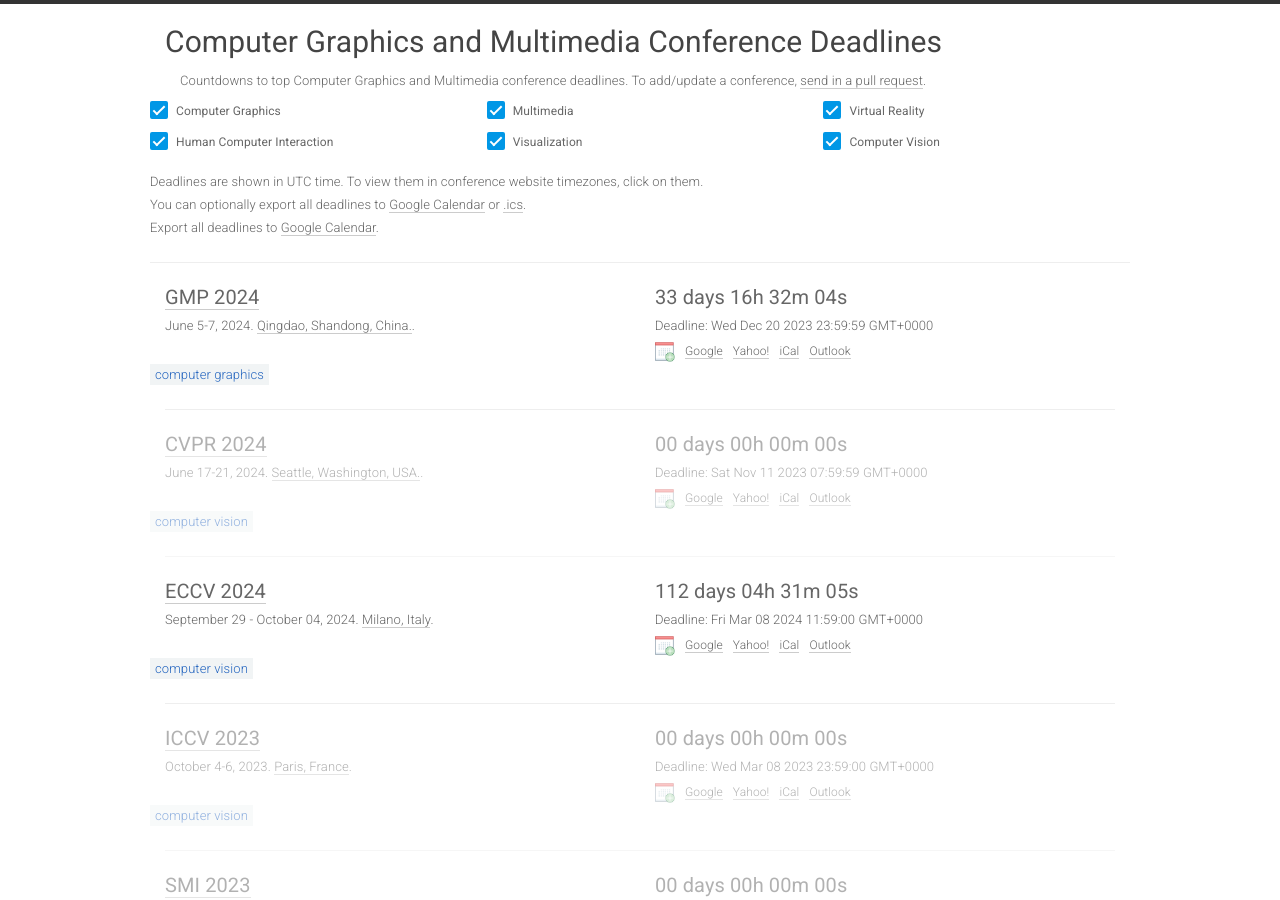
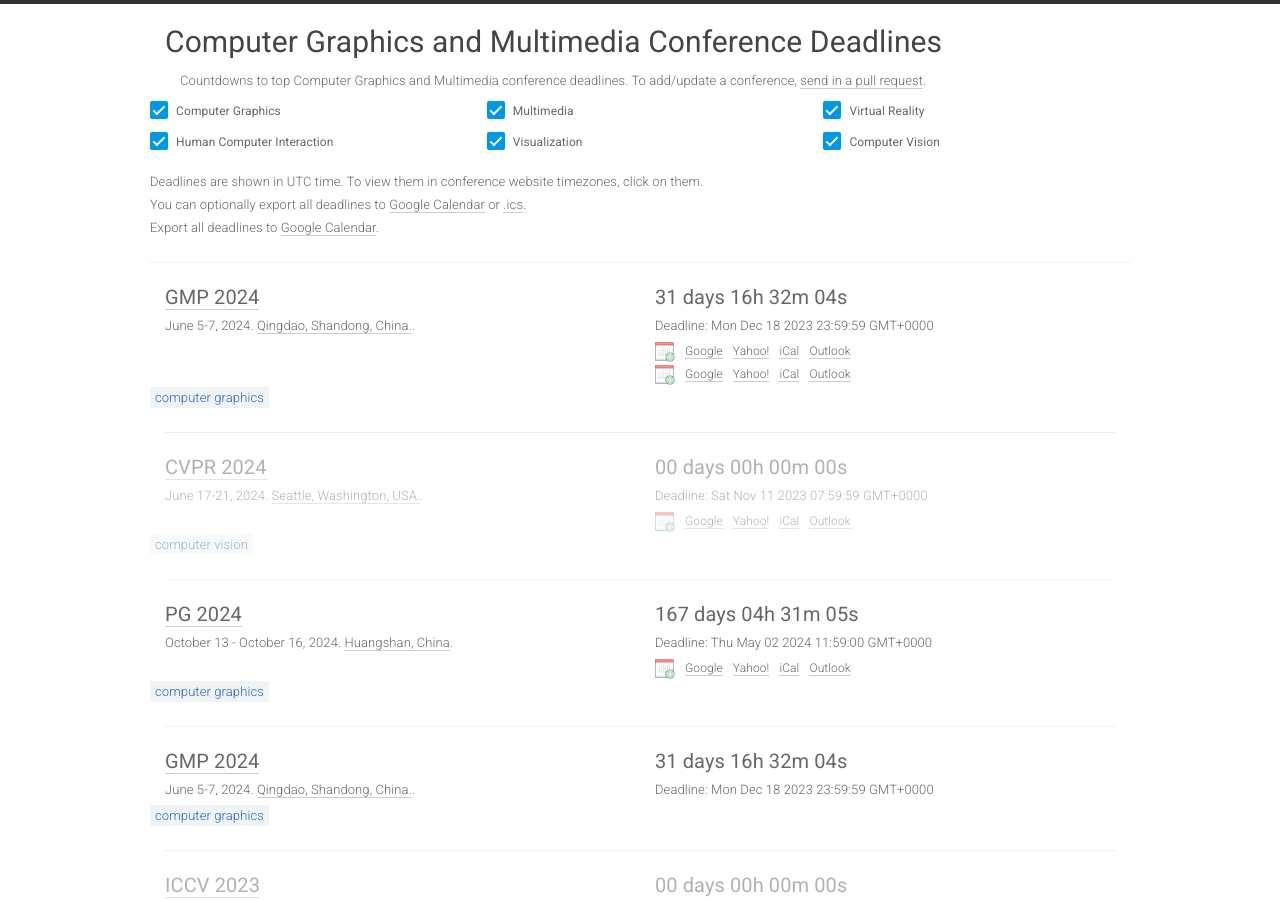
Before and after one commit to JianweiHu94/cgm-deadlines, a Jekyll site: the page built from index.html, in a window 1280 px wide and 900 px high. Built offline with Jekyll 4.4.1, drawn with Linux system fonts in a browser that asks for light colours; nearby versions of some CDN libraries.

Commit message:
Update conferences.yml

```diff
--- a/_data/conferences.yml
+++ b/_data/conferences.yml
@@ -4,7 +4,7 @@
   year: 2024
   id: gmp2024
   link: https://irc.cs.sdu.edu.cn/gmp2024/index.html
-  deadline: '2023-12-20 23:59:59'
+  deadline: '2023-12-18 23:59:59'
   timezone: UTC
   date: June 5-7, 2024
   place: Qingdao, Shandong, China.
@@ -20,15 +20,25 @@
   place: Seattle, Washington, USA.
   sub: CV
 
-- title: ECCV
+- title: PG
   year: 2024
-  id: eccv24
-  link: https://eccv2024.ecva.net/
-  deadline: '2024-03-07 23:59:00'
+  id: pg24
+  link: https://pg2024.hsu.edu.cn/
+  deadline: '2024-05-01 23:59:00'
   timezone: UTC-12
-  place: Milano, Italy
-  date: September 29 - October 04, 2024
-  sub: CV
+  place: Huangshan, China
+  date: October 13 - October 16, 2024
+  sub: CG
+
+- title: GMP
+  year: 2024
+  id: gmp2024
+  link: https://irc.cs.sdu.edu.cn/gmp2024/index.html
+  deadline: '2023-12-18 23:59:59'
+  timezone: UTC
+  date: June 5-7, 2024
+  place: Qingdao, Shandong, China.
+  sub: CG
 
 - title: ICCV
   year: 2023
```
